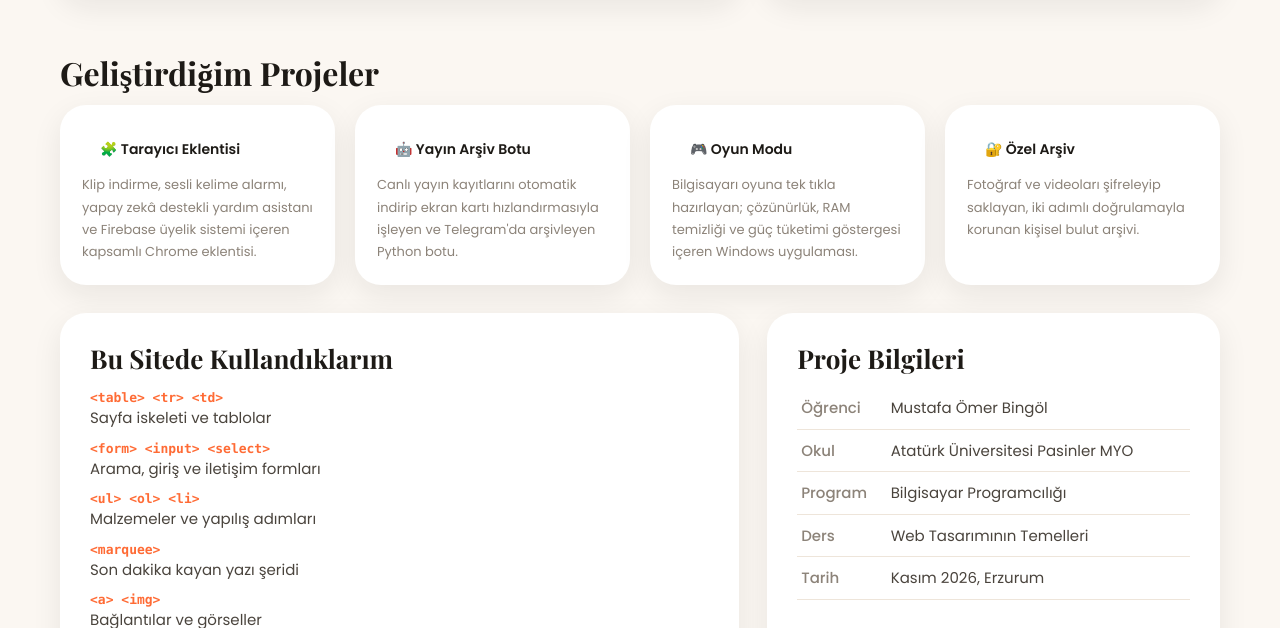
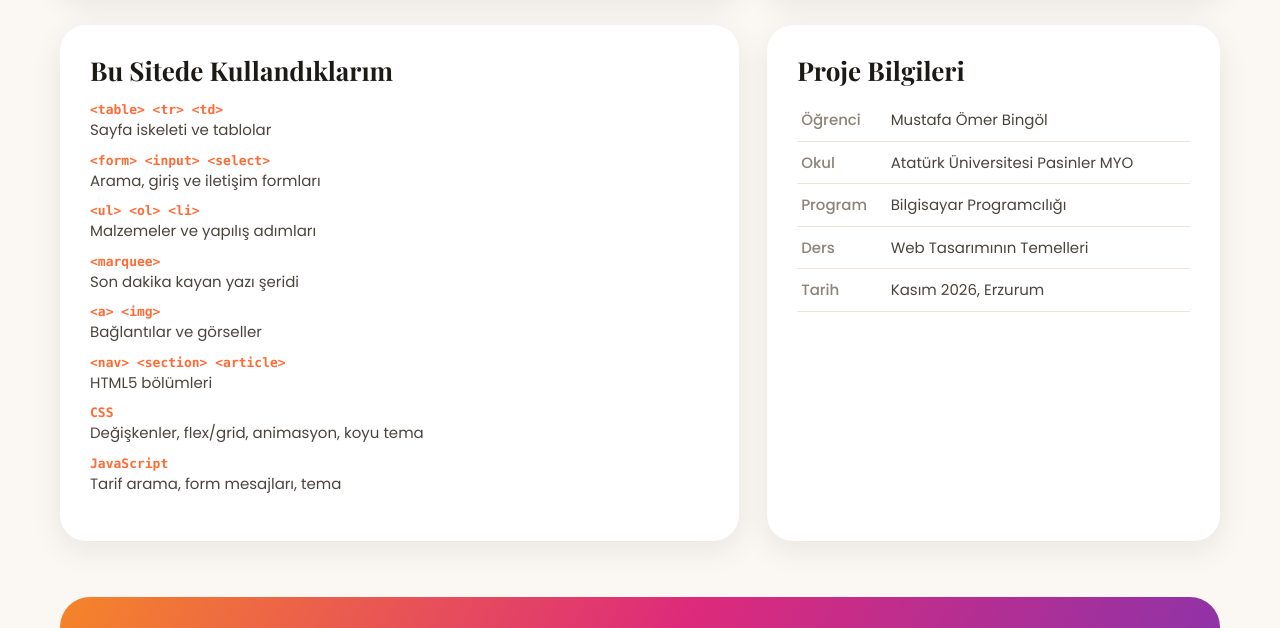
Before and after one commit to wustafa9/lezzet-duragi, a plain HTML site: page hakkimda.html in a window 1280 px wide. Shown: the part 1014-1642 px from the top of the page. Drawn offline with nearby package versions, Linux system fonts and the light colour scheme.

Commit message:
Hakkımda: projeler bölümü kaldırıldı

```diff
--- a/hakkimda.html
+++ b/hakkimda.html
@@ -41,13 +41,6 @@
         <ul class="beceri"><li>HTML5 &amp; CSS3 <small>%95</small><i style="width:95%"></i></li><li>JavaScript <small>%88</small><i style="width:88%"></i></li><li>Python <small>%90</small><i style="width:90%"></i></li><li>Tarayıcı Eklentisi Geliştirme <small>%92</small><i style="width:92%"></i></li><li>Firebase &amp; Veritabanı <small>%80</small><i style="width:80%"></i></li><li>Photoshop &amp; Görsel Tasarım <small>%82</small><i style="width:82%"></i></li></ul>
       </div>
     </div>
-    <h2>Geliştirdiğim Projeler</h2>
-    <div class="izgara dort proje">
-      <div class="kutu"><h3>🧩 Tarayıcı Eklentisi</h3><p>Klip indirme, sesli kelime alarmı, yapay zekâ destekli yardım asistanı ve Firebase üyelik sistemi içeren kapsamlı Chrome eklentisi.</p></div>
-      <div class="kutu"><h3>🤖 Yayın Arşiv Botu</h3><p>Canlı yayın kayıtlarını otomatik indirip ekran kartı hızlandırmasıyla işleyen ve Telegram'da arşivleyen Python botu.</p></div>
-      <div class="kutu"><h3>🎮 Oyun Modu</h3><p>Bilgisayarı oyuna tek tıkla hazırlayan; çözünürlük, RAM temizliği ve güç tüketimi göstergesi içeren Windows uygulaması.</p></div>
-      <div class="kutu"><h3>🔐 Özel Arşiv</h3><p>Fotoğraf ve videoları şifreleyip saklayan, iki adımlı doğrulamayla korunan kişisel bulut arşivi.</p></div>
-    </div>
     <div class="ikili">
       <div class="kutu">
         <h2>Bu Sitede Kullandıklarım</h2>
--- a/stil.css
+++ b/stil.css
@@ -106,8 +106,6 @@ nav a:hover, nav .aktif { background: var(--ana); color: #fff; }
 .kutu { margin-top: 28px; padding: 30px; border-radius: 26px; }
 .kutu h2 { margin-top: 0; font-size: 26px; }
 .ikili { display: grid; grid-template-columns: 3fr 2fr; gap: 28px; }
-.proje .kutu { margin: 0; padding: 22px; }
-.proje p { margin: 0; color: var(--soluk); font-size: 13px; }
 .beceri { padding: 0; list-style: none; }
 .beceri li { margin-bottom: 14px; font-weight: 500; }
 .beceri small { float: right; color: var(--soluk); }
```
